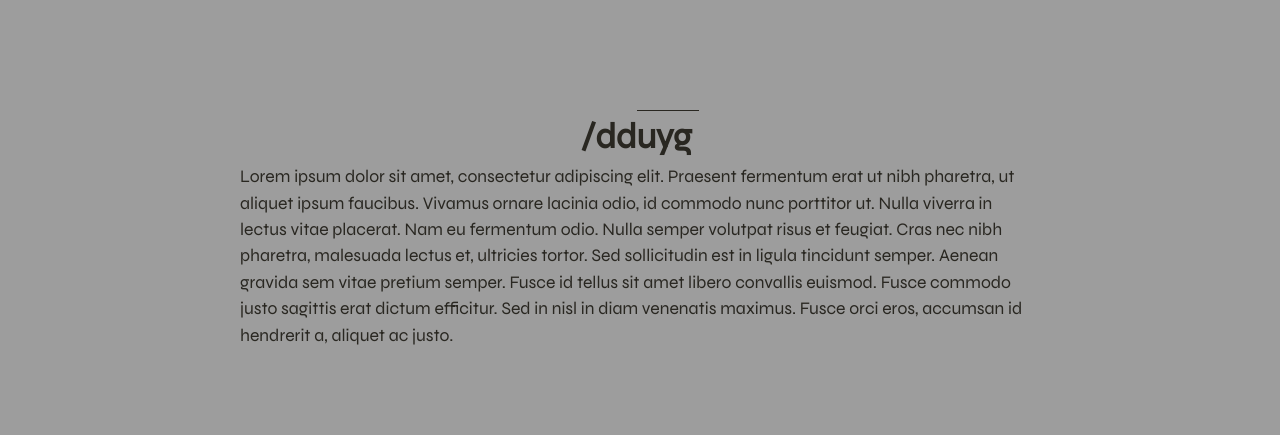
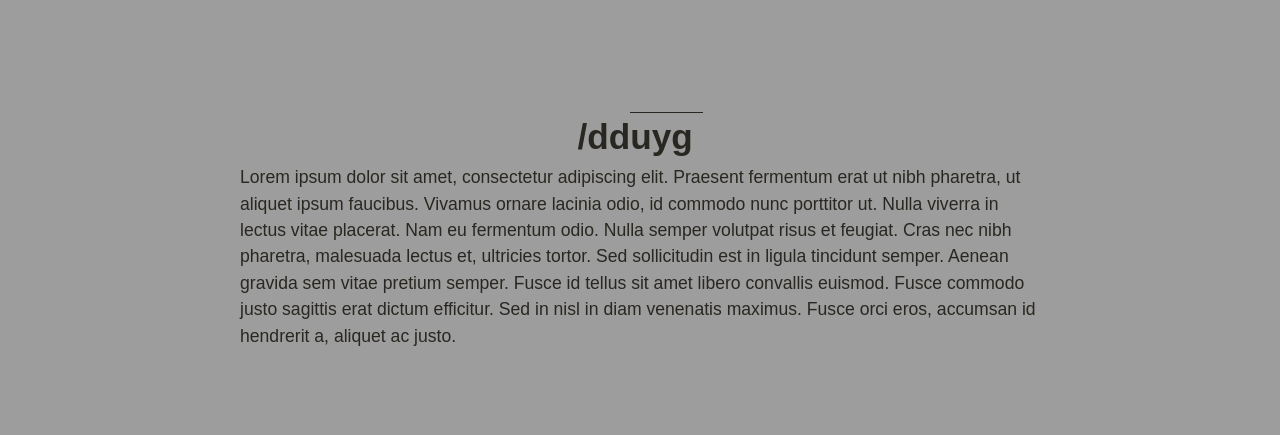
Before and after one commit to dduyg/duuuy, a Jekyll site: the page built from index.html, in a window 1280 px wide. Shown: the part 280-715 px from the top of the page. Built offline with Jekyll 4.4.1, drawn with Linux system fonts in a browser that asks for light colours; nearby versions of some CDN libraries.

Commit message:
Update main.css

```diff
--- a/assets/main.css
+++ b/assets/main.css
@@ -3,7 +3,7 @@
   --color-light-main: #292721;
   --marker: #C9C9BF;
   --back: #9D9D9D;
-  --main-font: "Syne", sans-serif;
+  --main-font: "Bricolage Grotesque", sans-serif;
   --mono-font: "Fira Code", monospace;
 }
 
```
